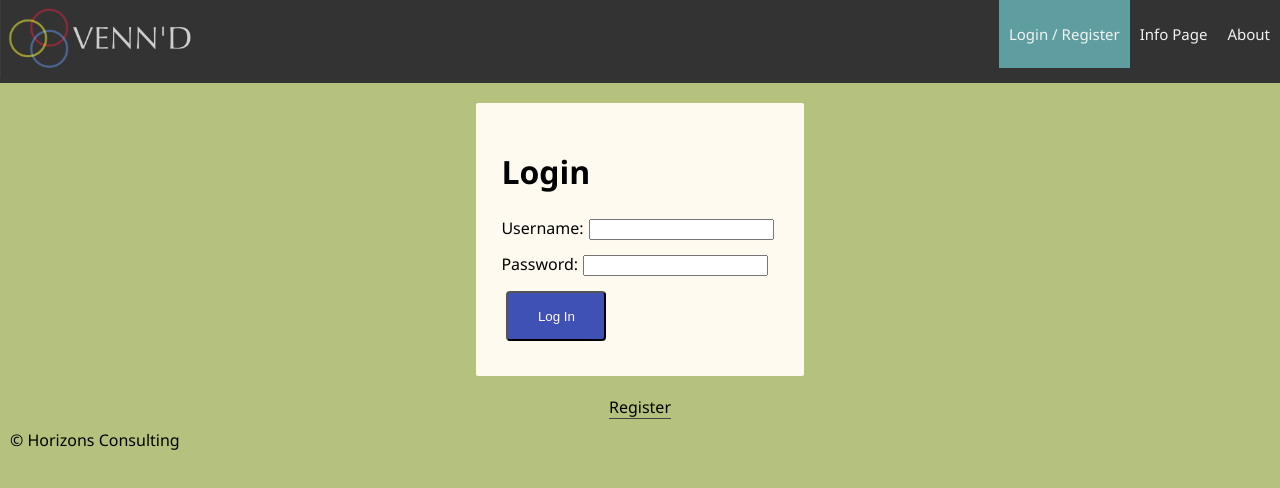
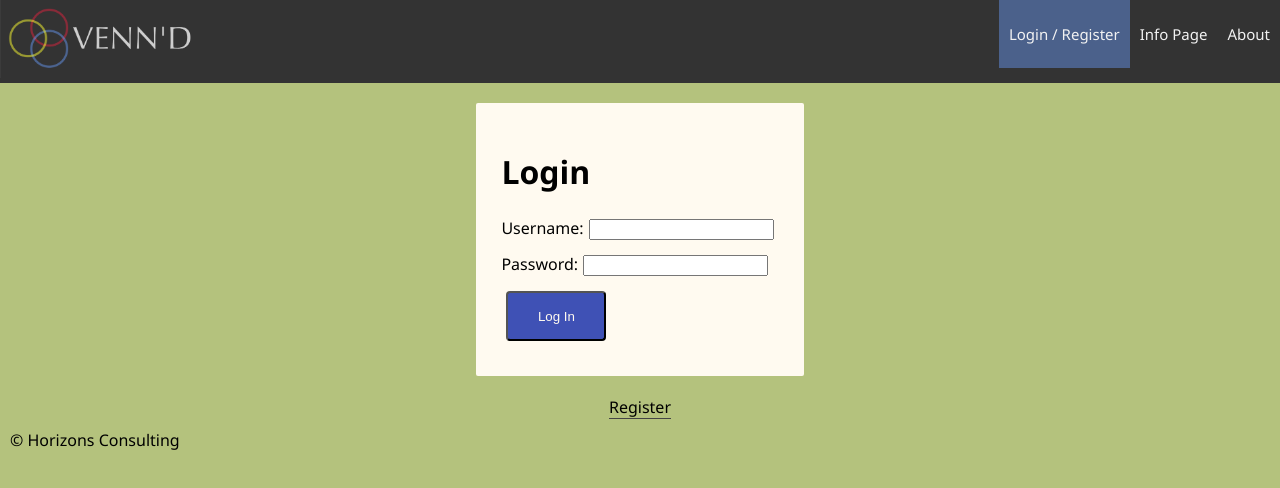
Before and after one commit to aholdahl/vennd-directory, a React (Create React App) app: page /#/home in a window 1280 px wide. In both pictures the pointer is over the link "Login / Register". Shown: the top 488 px of the page. Built offline with nearby package versions, Linux system fonts and the light colour scheme; no server answers.

Commit message:
changed nav hover color to match blue vennd circle

```diff
--- a/src/components/Nav/Nav.css
+++ b/src/components/Nav/Nav.css
@@ -28,7 +28,7 @@
 }
 
 .nav-link:hover {
-  background-color: cadetblue;
+  background-color: #4b618b;
 }
 
 .nav-right {
```
